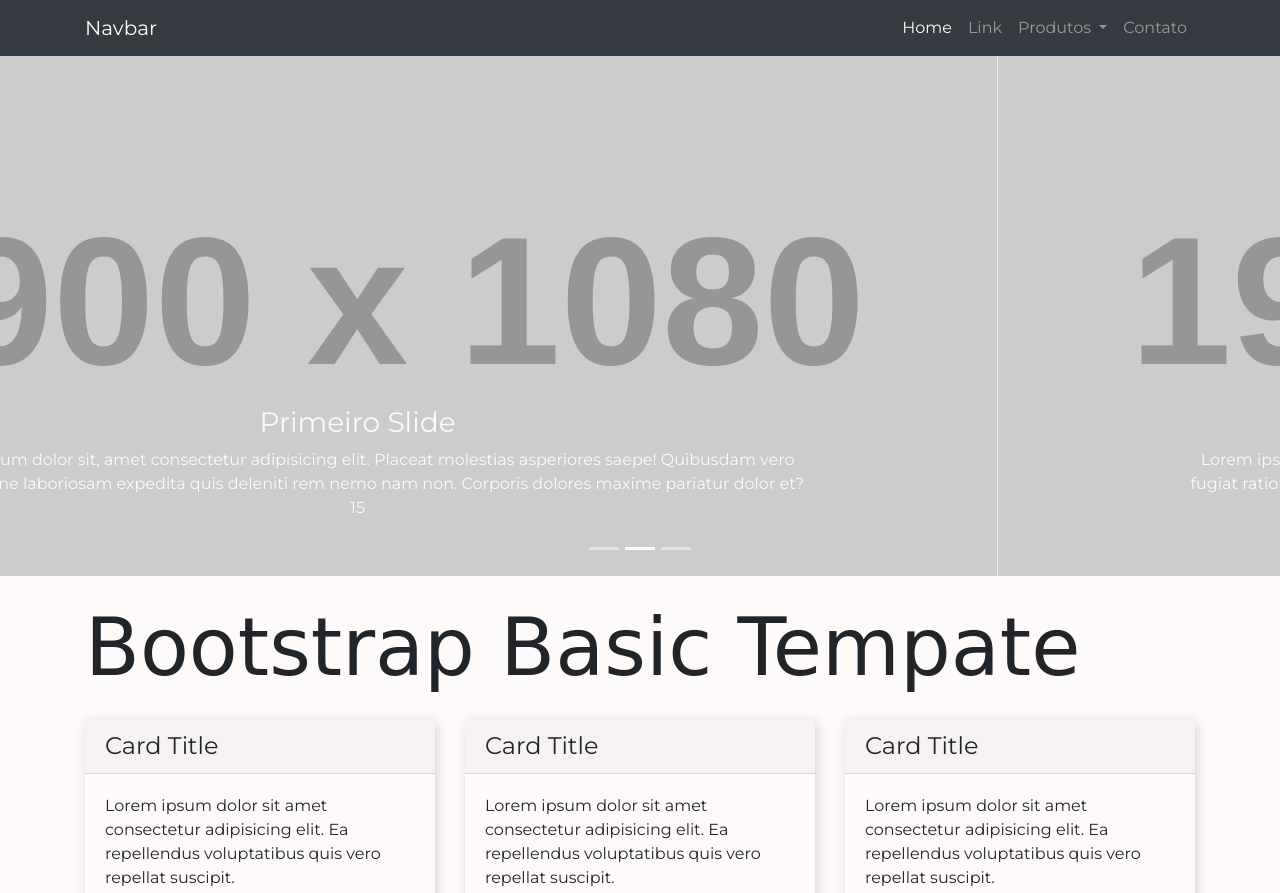
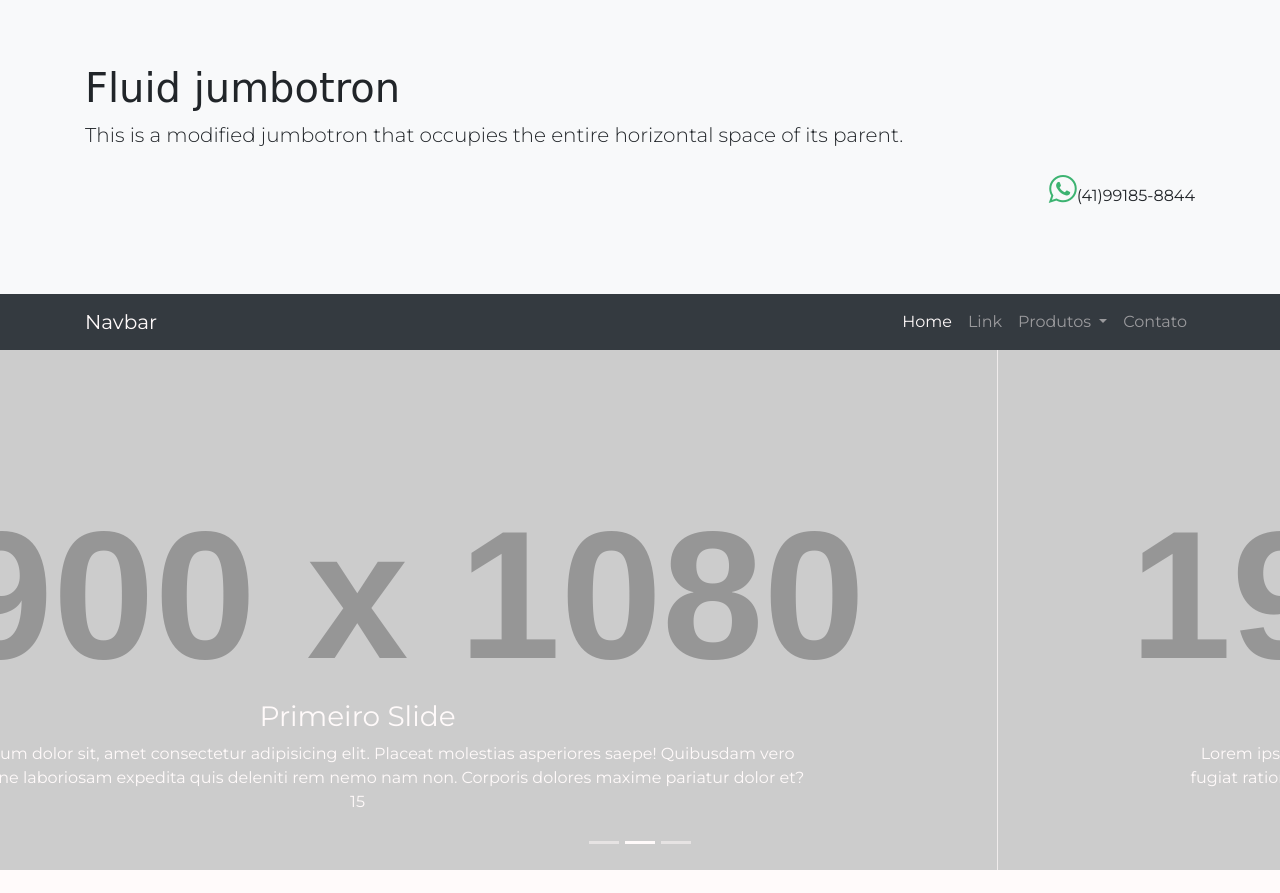
Before and after one commit to iberno/bootstrap-template, a website: page src/index.html in a window 1280 px wide. Shown: the top 893 px of the page. Drawn offline with nearby package versions, Linux system fonts and the light colour scheme; placeholder pictures from the web are drawn by us; a web font is replaced by a local one.

Commit message:
Include Ion icons

```diff
--- a/src/index.html
+++ b/src/index.html
@@ -6,12 +6,23 @@
     <meta http-equiv="X-UA-Compatible" content="ie=edge">
     <!-- Bootstrap -->
     <link rel="stylesheet" href="css/bootstrap.css">
+    <!-- Ionicons -->
+    <link rel="stylesheet" href="http://code.ionicframework.com/ionicons/2.0.1/css/ionicons.min.css">
     <link rel="stylesheet" href="css/theme.css">
     <title>Bootstrap Template</title>
 </head>
 <body>
+    <!-- Jumbotron -->
+    <div class="jumbotron jumbotron-fluid bg-light">
+        <div class="container">
+            <h1 class="display-6">Fluid jumbotron</h1>
+            <p class="lead">This is a modified jumbotron that occupies the entire horizontal space of its parent.</p>
+            <p class="text-right"><i class="ion-social-whatsapp-outline" style="color:mediumseagreen;font-size:2rem;"></i>(41)99185-8844</p>
+        </div>
+    </div>
+
     <!-- Maviagtion -->
-    <nav class="navbar navbar-expand-lg navbar-dark bg-dark fixed-top">
+    <nav class="navbar navbar-expand-lg sticky-top navbar-dark bg-dark">
         <div class="container">
             <a class="navbar-brand" href="#">Navbar</a>
             <button class="navbar-toggler" type="button" data-toggle="collapse" data-target="#navbarSupportedContent" aria-controls="navbarSupportedContent" aria-expanded="false" aria-label="Toggle navigation">
@@ -222,9 +233,10 @@
     </main>
 
     <!-- Footer -->
-    <footer class="py-5 bg-danger">
+    <footer class="py-5 bg-light">
         <div class="container">
-            <p class="m-0 text-center text-white">Copyright &copy; Meu Site 2018</p>
+            <p class="m-0 text-center text-dark">Copyright &copy; Meu Site 2018</p><br>
+            <p><i class="ion-social-facebook" style="color:DodgerBlue;font-size:2rem;"></i></p>
         </div>
     </footer>
 
--- a/src/sass/theme.sass
+++ b/src/sass/theme.sass
@@ -1,10 +1,14 @@
 @import url('https://fonts.googleapis.com/css?family=Montez|Montserrat:300,400,600,700')
-body
-    padding-top: 54px
+// body
+//     padding-top: 54px
 
-@media(min-width: 992px)
-    body
-        padding-top: 56px
+// @media(min-width: 992px)
+//     body
+//         padding-top: 56px
+.jumbotron,
+.jumbotron-fluid
+    margin-bottom: 0
+    margin-top: 0
 
 .carousel-item
     height: 65vh
@@ -21,6 +25,6 @@ body
 
 .portfolio-item
     margin-bottom: 30px
-h1
+h1,h2
     font-family: Montez, cursive !important
-    font-size: 5rem !important
+    font-size: 5crem !important
```
Also changed, not shown: src/css/theme.css.
